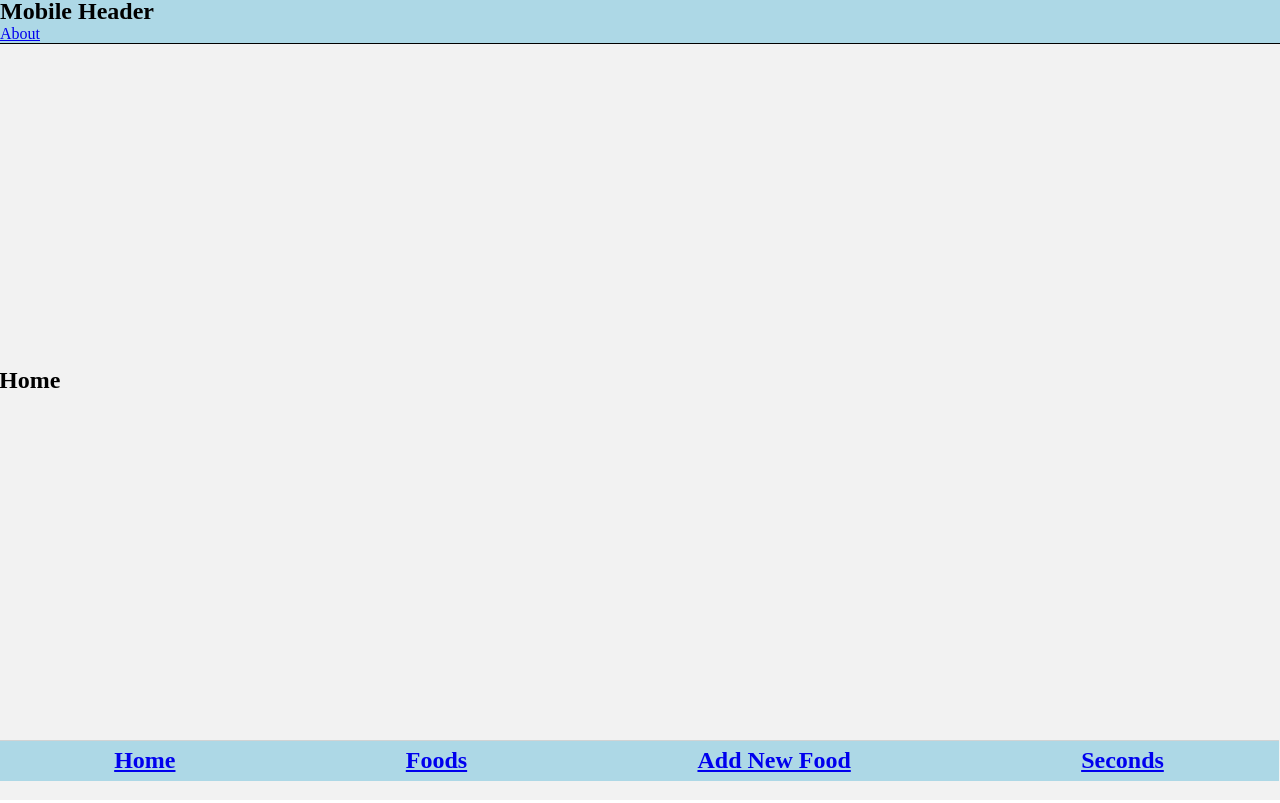
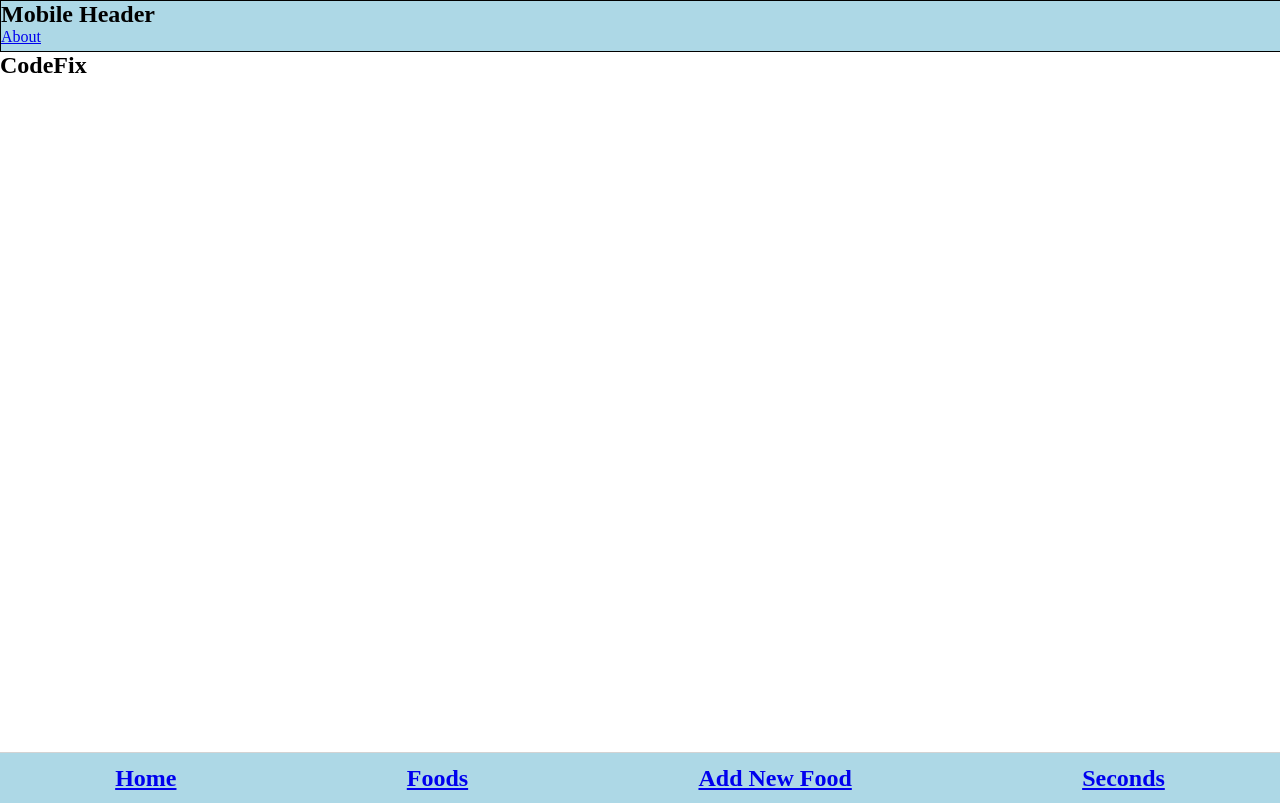
Before and after one commit to ayoublos/Seconds_Front-End, a React (Vite) app: page / in a window 1280 px wide. Built offline with nearby package versions, Linux system fonts and the light colour scheme.

Commit message:
codefix commit

```diff
--- a/src/App.css
+++ b/src/App.css
@@ -1,11 +1,7 @@
 .layout {
-  width: 100vw;
-  height: 100vh;
-  display: grid;
-  grid-template-rows: 5% 1fr 10% ;
-  align-items: center;
-  justify-content: center;
-  background-color: #f2f2f2;
+  display: flex;
+  flex-direction: column;
+  min-height: 100vh;
 }
 
 .layout * {
@@ -13,19 +9,20 @@
 }
 
 header {
+  height: 50px;
   width: 100vw;
   border: 1px solid black;
   background: lightblue;
 }
 
 main {
-  height: fit-content;
+  min-height: calc(100vh - 100px);
   width: 100vw;
   /* border: 1px solid red; */
 }
 
 footer {
-  height: 5vh;
+  height: 50px;
   width: 100vw;
   background: lightblue;
   border-top: 1px solid lightgray;
--- a/src/Pages/Home.jsx
+++ b/src/Pages/Home.jsx
@@ -9,7 +9,7 @@ export default function Home() {
 
   return (
     <div>
-      <h2>Home</h2>
+      <h2>CodeFix</h2>
     </div>
   )
 }
```
